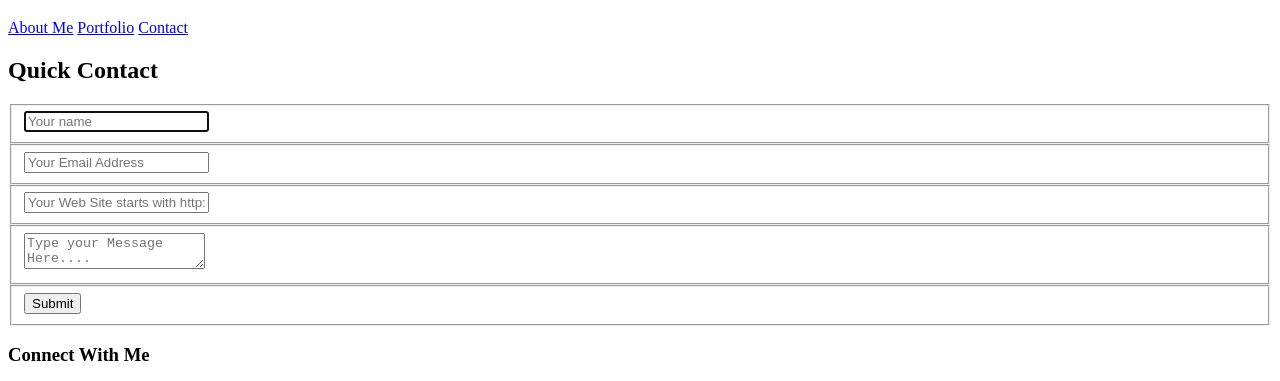
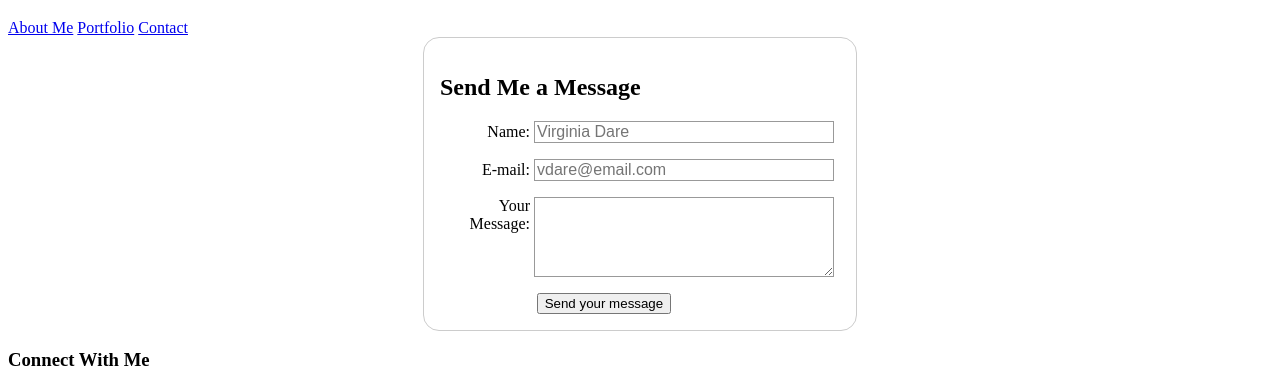
Before and after one commit to JayMFrimmel/my-portfolio, a plain HTML site: page contact.html in a window 1280 px wide. Shown: the part 61-442 px from the top of the page. Drawn offline with Linux system fonts and the light colour scheme.

Commit message:
added form elements and form css

```diff
--- a/assets/css/style.css
+++ b/assets/css/style.css
@@ -0,0 +1,52 @@
+
+/* CONTACT FORM */
+form {
+  /* Just to center the form on the page */
+  margin: 0 auto;
+  width: 400px;
+  /* To see the outline of the form */
+  padding: 1em;
+  border: 1px solid #CCC;
+  border-radius: 1em;
+}
+form div + div {
+  margin-top: 1em;
+}
+label {
+  /* To make sure that all labels have the same size and are properly aligned */
+  display: inline-block;
+  width: 90px;
+  text-align: right;
+}
+input, textarea {
+  /* To make sure that all text fields have the same font settings
+     By default, textareas have a monospace font */
+  font: 1em sans-serif;
+
+  /* To give the same size to all text fields */
+  width: 300px;
+  box-sizing: border-box;
+
+  /* To harmonize the look & feel of text field border */
+  border: 1px solid #999;
+}
+input:focus, textarea:focus {
+  /* To give a little highlight on active elements */
+  border-color: #000;
+}
+textarea {
+  /* To properly align multiline text fields with their labels */
+  vertical-align: top;
+
+  /* To give enough room to type some text */
+  height: 5em;
+}
+.button {
+  /* To position the buttons to the same position of the text fields */
+  padding-left: 90px; /* same size as the label elements */
+}
+button {
+  /* This extra margin represent roughly the same space as the space
+     between the labels and their text fields */
+  margin-left: .5em;
+}
--- a/contact.html
+++ b/contact.html
@@ -23,26 +23,26 @@
 
 			<div class="container">
   				<form id="contact" action="" method="post">
-   					 <h2>Quick Contact</h2>
-    					<fieldset>
-      						<input placeholder="Your name" type="text" tabindex="1" required autofocus>
-    					</fieldset>
-    					<fieldset>
-      						<input placeholder="Your Email Address" type="email" tabindex="2" required>
-    					</fieldset>
-    					<fieldset>
-      						<input placeholder="Your Web Site starts with http://" type="url" tabindex="4" required>
-    					</fieldset>
-   						 <fieldset>
-      						<textarea placeholder="Type your Message Here...." tabindex="5" required></textarea>
-    					</fieldset>
-    					<fieldset>
-      						<button name="submit" type="submit" id="contact-submit" data-submit="...Sending">Submit</button>
-    					</fieldset>
-  					</form>
-				</div>
-				</form>
+   					 <h2>Send Me a Message</h2>
 
+   					 <form action="/my-handling-form-page" method="post">
+   					 	<div>
+   					 		<label for="name">Name:</label>
+   					 		<input type="text" id="name" name="user_name" placeholder="Virginia Dare" required="required">
+   					 	</div>
+   					 	<div>
+   					 		<label for="mail">E-mail:</label>
+   					 		<input type="email" id="mail" name="user_mail" placeholder="vdare@email.com" required="required">
+   					 	</div>
+   					 	<div>
+   					 		<label for="msg">Your Message:</label>
+   					 		<textarea id="msg" name="user_message"></textarea>
+   					 	</div>
+   					 	<div class="button">
+  							<button type="submit">Send your message</button>
+						</div>
+   					 </form>
+   				</div>
 			</section>
 
 			<aside>
```
